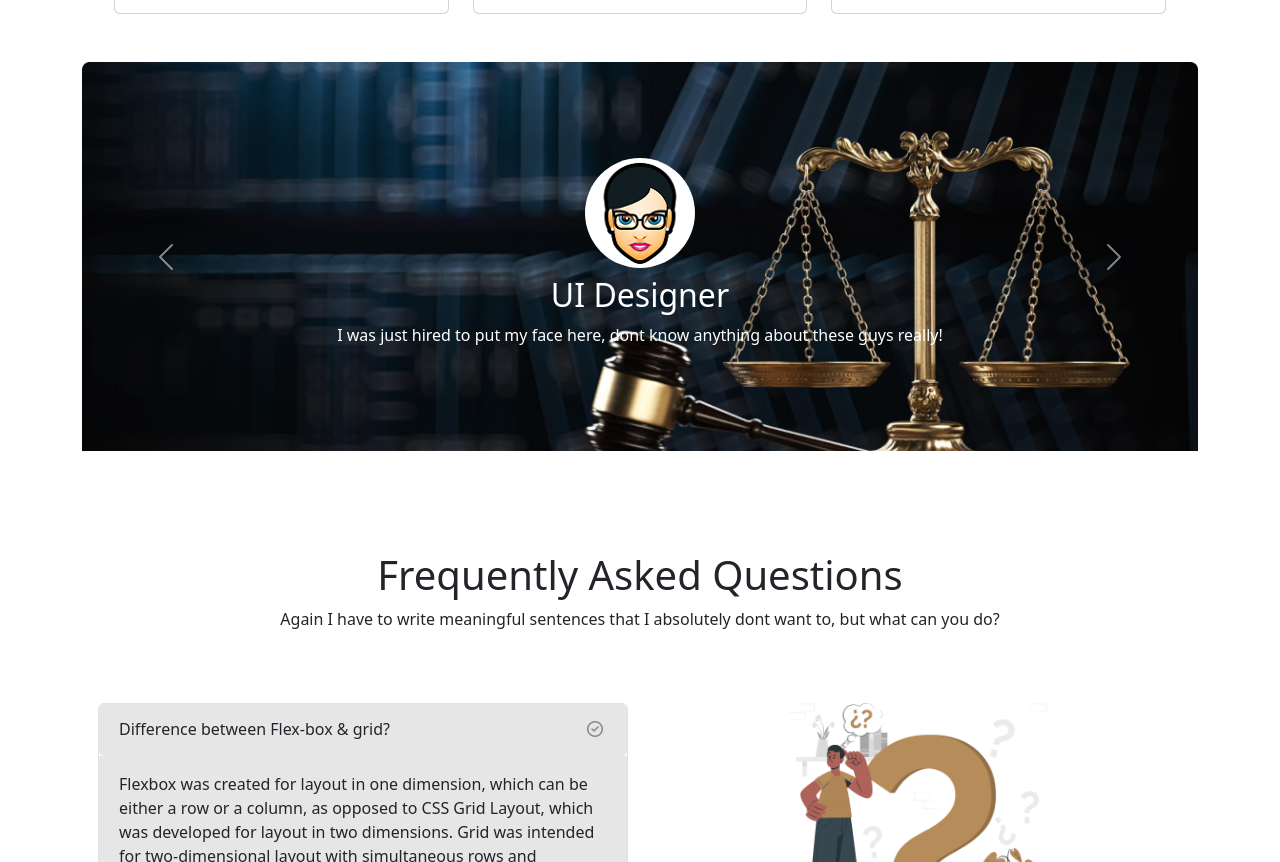
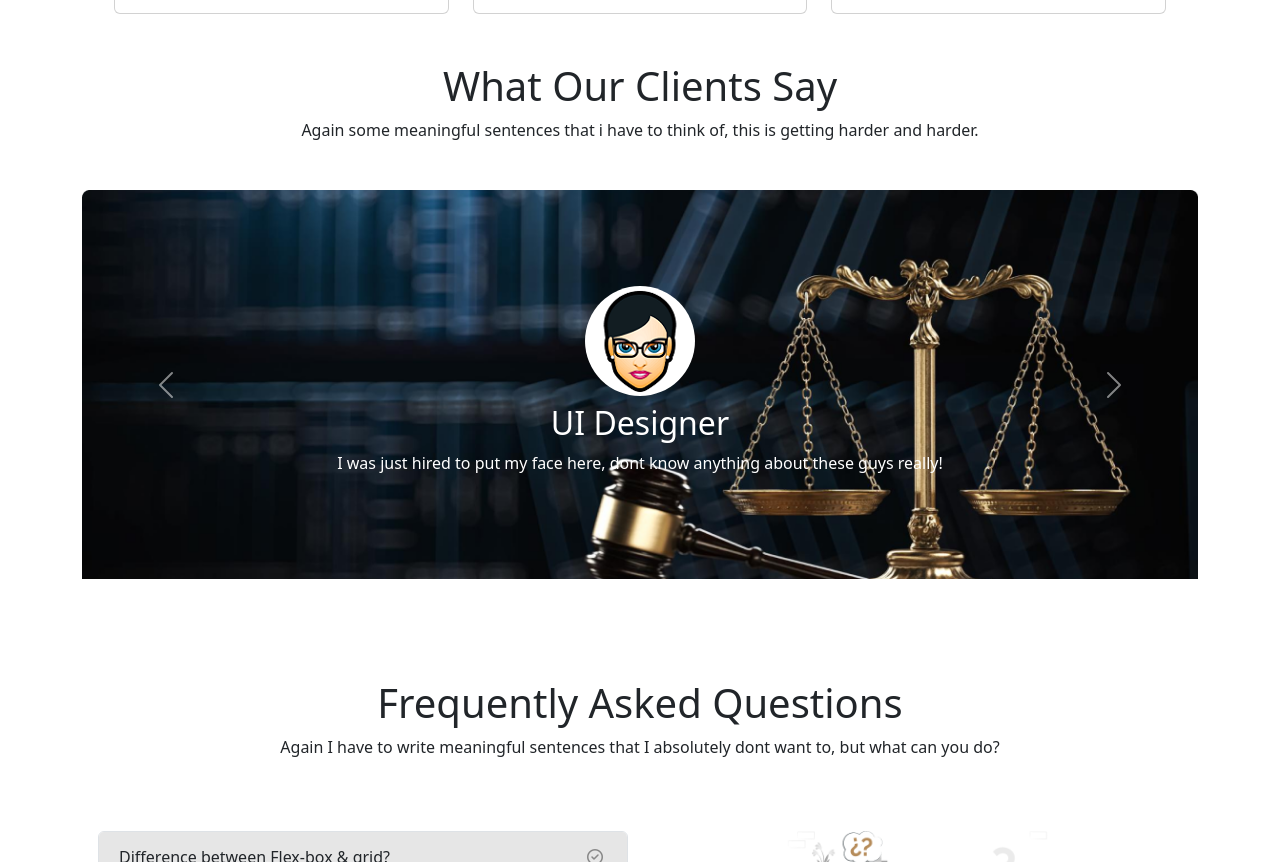
Before and after one commit to tezalve/b7-legal-house-tezalve-github, a plain HTML site: page index.html in a window 1280 px wide. Shown: the part 1128-1990 px from the top of the page. Drawn offline with nearby package versions, Linux system fonts and the light colour scheme.

Commit message:
:bug: minor fixes

```diff
--- a/index.html
+++ b/index.html
@@ -134,6 +134,14 @@
         <!-- Clients feedback section -->
 
         <section class="mt-5">
+            <div class="container-fluid text-center mb-5">
+                <h1>
+                    What Our Clients Say
+                </h1>
+                <p>
+                    Again some meaningful sentences that i have to think of, this is getting harder and harder.
+                </p>
+            </div>
             <div id="carouselExample" class="carousel slide p-5" style="background-image: url('images/banner.png'); background-repeat: no-repeat; background-size: 100%;">
                 <div class="carousel-inner">
                     <div class="carousel-item p-5 active">
```
